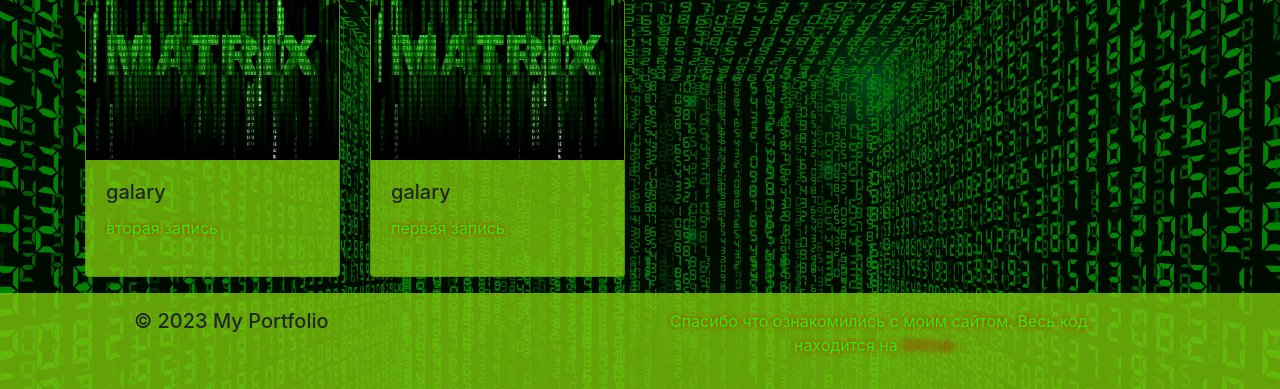
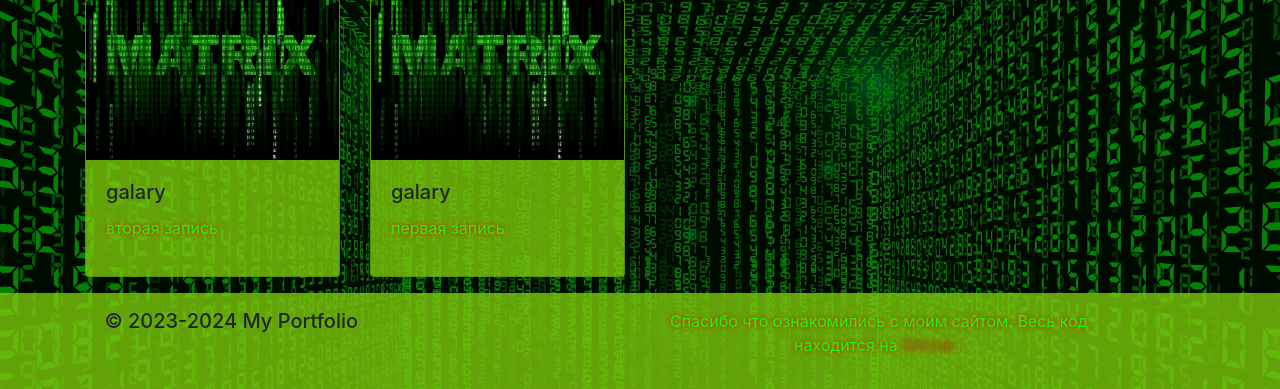
Before and after one commit to kirillizo3495/site-portfolio, a Django app: page /about/ in a window 1280 px wide. Shown: the part 918-1307 px from the top of the page. Run offline with Django 5.2, Linux system fonts and the light colour scheme; data comes from the database, SQL or seed files in the repository; parts of the project's set-up code (start-up, migrations or seed data) failed here and were passed over; some libraries are stand-ins or nearby versions.

Commit message:
финальные правки

```diff
--- a/portfolio/main/templates/main/footer.html
+++ b/portfolio/main/templates/main/footer.html
@@ -2,7 +2,7 @@
     <div class="container text-center row justify-content-between">
 
         <div class="col-5">
-            <h5>© 2023 My Portfolio</h5>
+            <h5>© 2023-2024 My Portfolio</h5>
         </div>
         <div class="col-5">
             <p>
```
Also changed, not shown: portfolio/main/migrations/0001_initial.py, portfolio/main/migrations/0002_remove_comments_username_comments_date_and_more.py (deleted), portfolio/main/migrations/0002_work.py (deleted), portfolio/main/migrations/0003_alter_comments_date.py (deleted).
